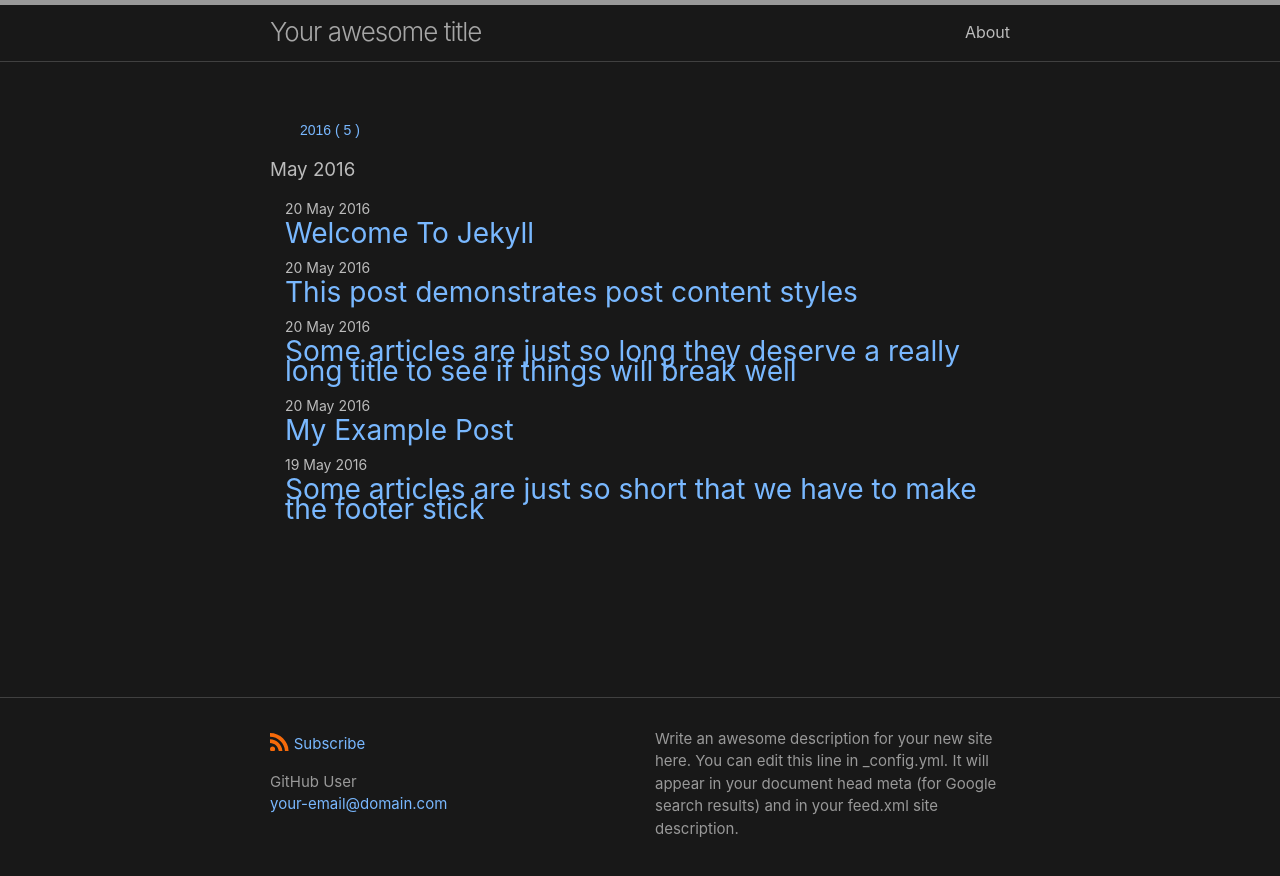
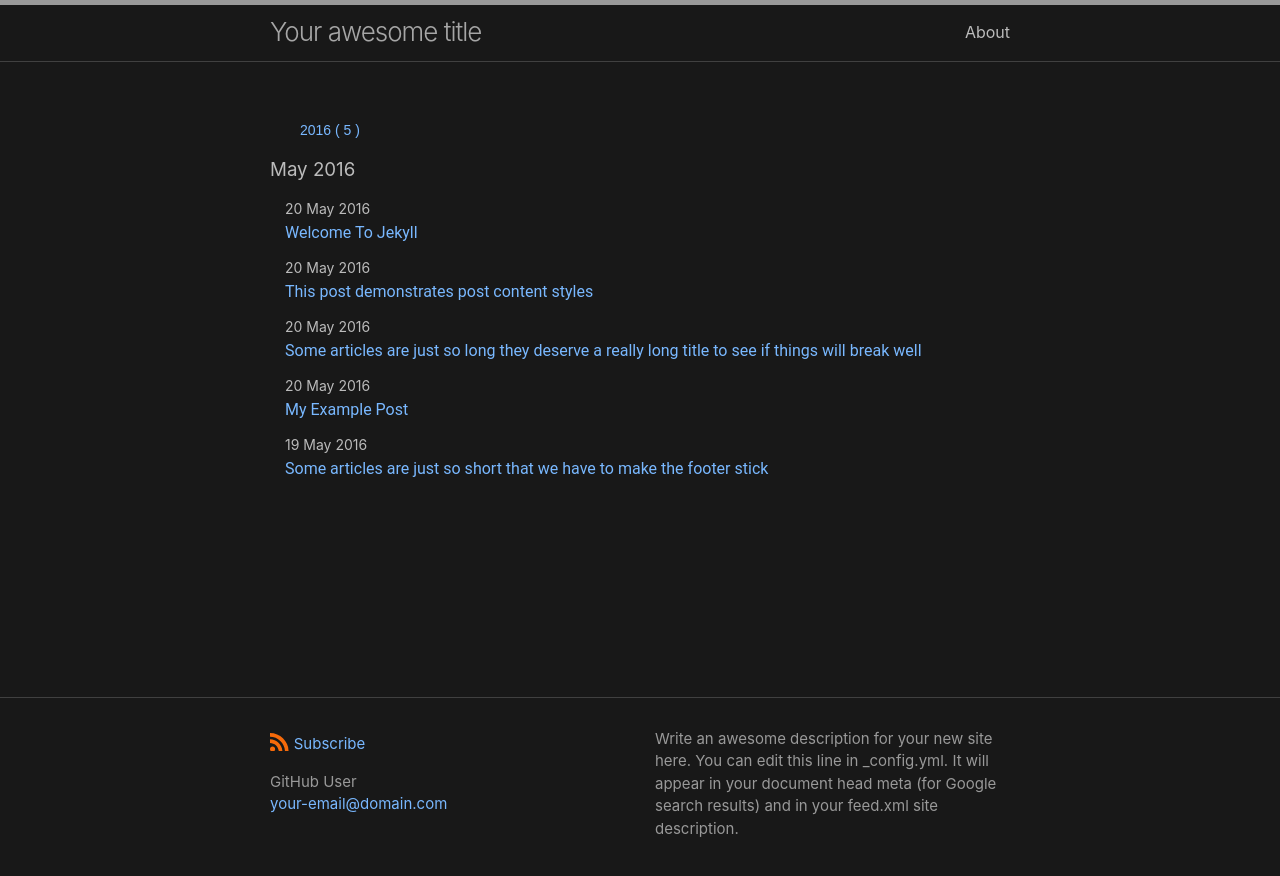
Before and after one commit to leonmavr/leonmavr.github.io, a Jekyll site: the page built from index.md, in a window 1280 px wide. Shown: the top 876 px of the page. Built offline with Jekyll 4.4.1, drawn with Linux system fonts in a browser that asks for light colours.

Commit message:
Different font in h3

```diff
--- a/_layouts/home.html
+++ b/_layouts/home.html
@@ -57,7 +57,7 @@
           width:180px"><i class="icon-calendar"></i>{{ post.date | date:
           "%e %B %Y" }}</div>
      <a class="post-link" href="{{ post.url | relative_url }}">
-     <h3 class="archive-link">{{ post.title | escape }}</h3>
+     <h3 class="archive-link" style="font-family: 'Hack', 'Fira Code ', Roboto, monospace; font-size: 16px;"kk>{{ post.title | escape }}</h3>
      </a>
    </div>
 {% endfor %}
```
